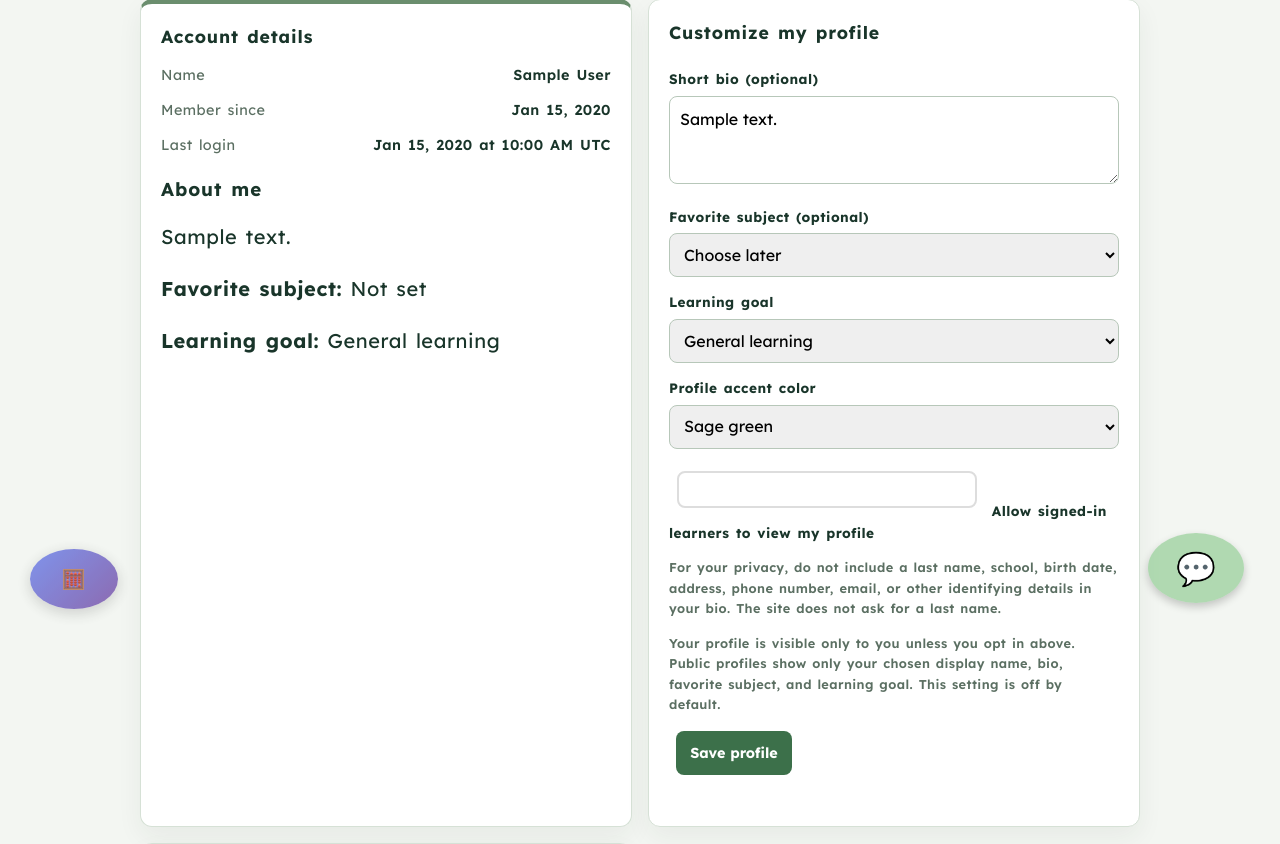
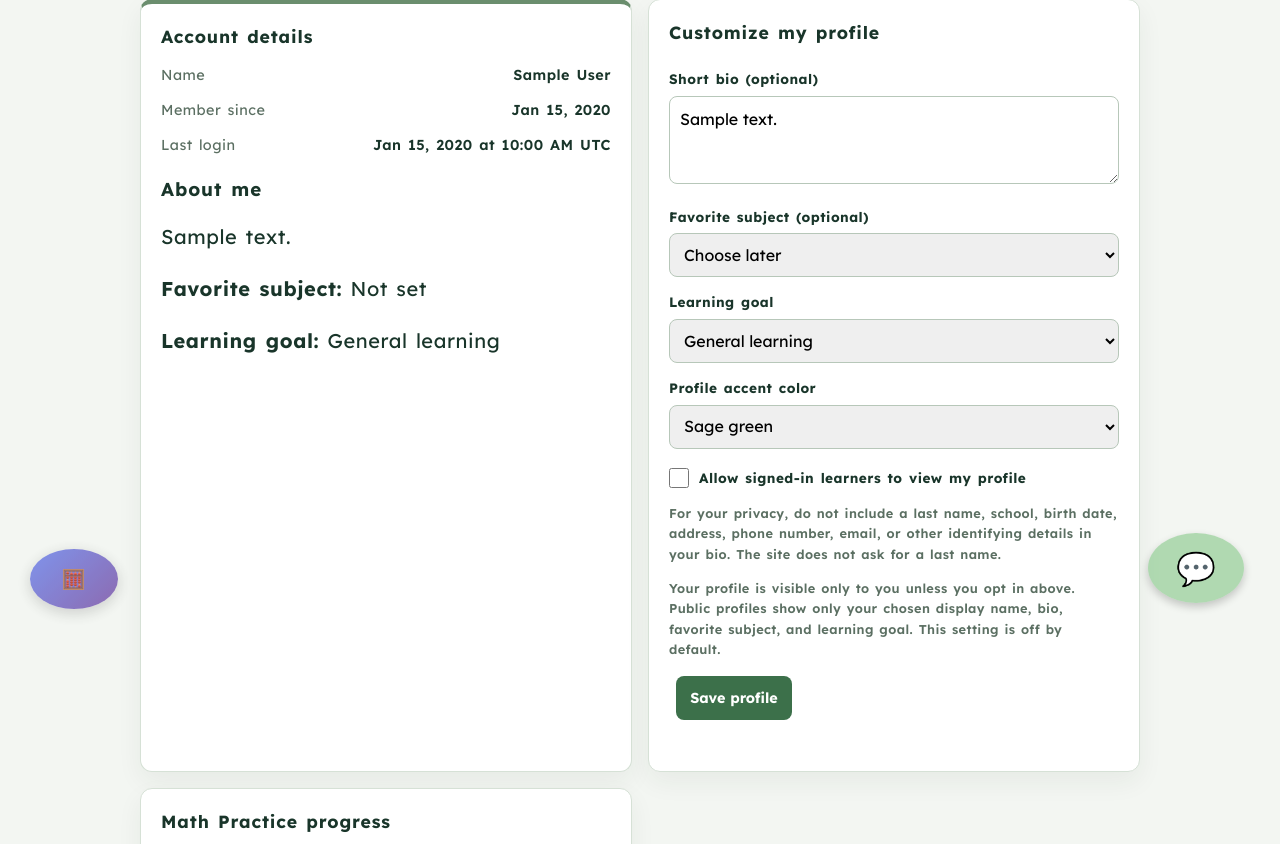
Before and after one commit to rt75272/McAllister, a Flask app: template math_practice/templates/account_dashboard.html in a window 1280 px wide. Shown: the part 161-1005 px from the top of the page. Run offline with Flask 3, Linux system fonts and the light colour scheme; the template is opened without the code that fills it: most values are stand-ins (such as "Sample title", 1, 10 or a date in 2020); some libraries are stand-ins or nearby versions.

Commit message:
Allow profile to be public and integrate leaderboard tracking updates.

```diff
--- a/math_practice/templates/account_dashboard.html
+++ b/math_practice/templates/account_dashboard.html
@@ -18,6 +18,18 @@
     .profile-editor label { display:block; margin:14px 0 6px; font-size:.85rem; font-weight:700; }
     .profile-editor textarea, .profile-editor select { box-sizing:border-box; width:100%; border:1px solid #b7c7b9; border-radius:8px; padding:10px; font:inherit; }
     .profile-editor textarea { min-height:88px; resize:vertical; }
+    .profile-editor .profile-visibility-option { display:flex; align-items:center; gap:10px; margin:18px 0 8px; cursor:pointer; }
+    .profile-editor input[type="checkbox"] {
+        appearance:checkbox;
+        -webkit-appearance:checkbox;
+        flex:0 0 20px;
+        width:20px;
+        height:20px;
+        margin:0;
+        padding:0;
+        accent-color:var(--account-green);
+        cursor:pointer;
+    }
     .profile-editor button { margin-top:16px; border:0; border-radius:8px; padding:10px 14px; background:var(--account-green); color:white; font:700 .9rem 'Lexend',sans-serif; cursor:pointer; }
     .profile-alert { padding:10px 12px; border-radius:8px; }
     .profile-alert.success { background:#eaf5ea; color:#28633d; }
@@ -100,8 +112,8 @@
                         <option value="gold" {{ 'selected' if account.profile_color == 'gold' }}>Golden</option>
                         <option value="teal" {{ 'selected' if account.profile_color == 'teal' }}>Teal</option>
                     </select>
-                    <label>
-                        <input type="checkbox" name="profile_public" value="yes" {{ 'checked' if account.profile_public }}>
+                    <label class="profile-visibility-option" for="profile-public">
+                        <input id="profile-public" type="checkbox" name="profile_public" value="yes" {{ 'checked' if account.profile_public }}>
                         Allow signed-in learners to view my profile
                     </label>
                     <p class="account-note" id="profile-privacy-note">For your privacy, do not include a last name, school, birth date, address, phone number, email, or other identifying details in your bio. The site does not ask for a last name.</p>
```
Also changed, not shown: math_practice/tests/test_account_auth.py (+3 -0 lines).
